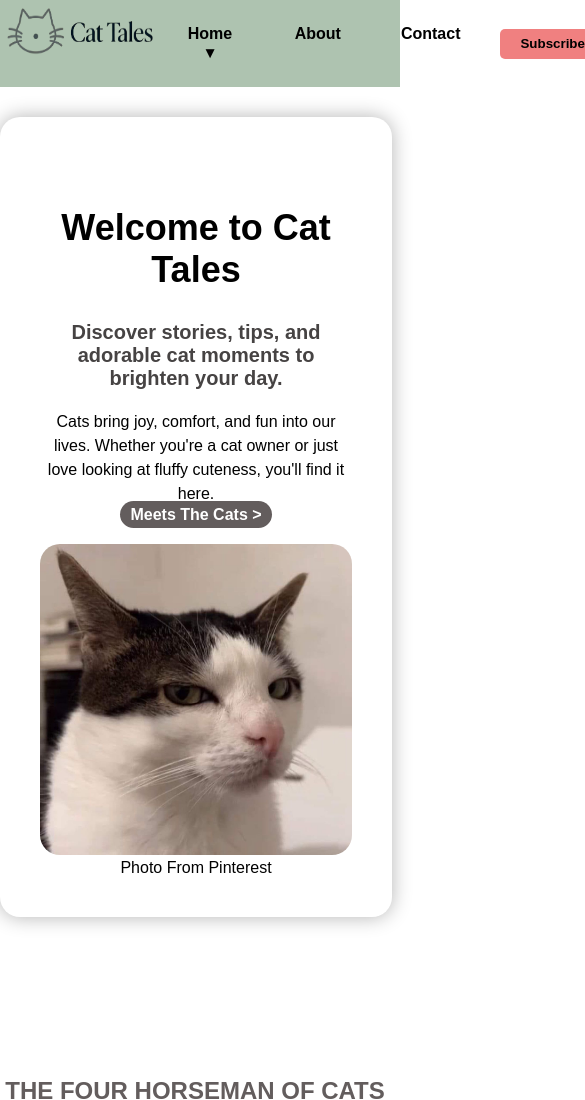
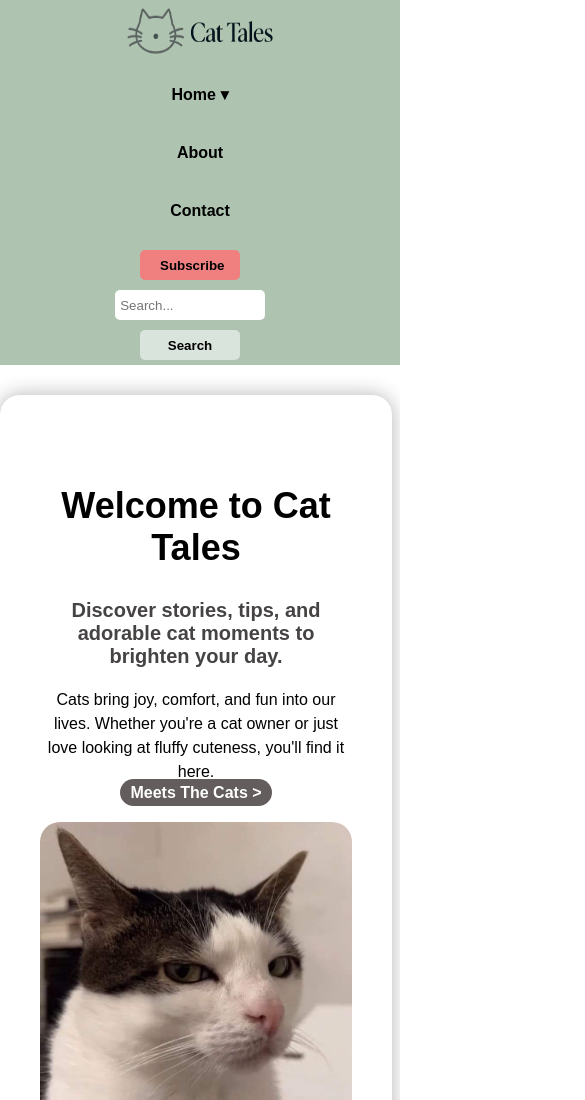
Before and after one commit to Jonathan-Sanjaya/Blog-Front-End, a plain HTML site: page index.html in a window 390 px wide. Shown: the top 1100 px of the page, 585 px wide, since content can reach past the window. Drawn offline with Linux system fonts and the light colour scheme.

Commit message:
Add files via upload

```diff
--- a/navbar.css
+++ b/navbar.css
@@ -91,3 +91,35 @@ nav input{
 nav .subs {
     background-color: #F08080;
 }
+
+@media (max-width: 768px){
+    header{
+        flex-direction: column;
+        align-items: center;
+        gap: 10px;
+    }
+    nav{
+        flex-direction: column;
+        align-items: center;
+    }
+    nav ul{
+        flex-direction: column;
+        width: 100%;
+    }
+    nav ul li{
+        margin: 0;
+        width: 100%;
+        text-align: center;
+    }
+    nav input{
+        width: 80%;
+    }
+    .menu{
+        position: static;
+        width: 100%;
+        box-shadow: none;
+    }
+    .menu li{
+        padding: 10px 0;
+    }
+}
```
